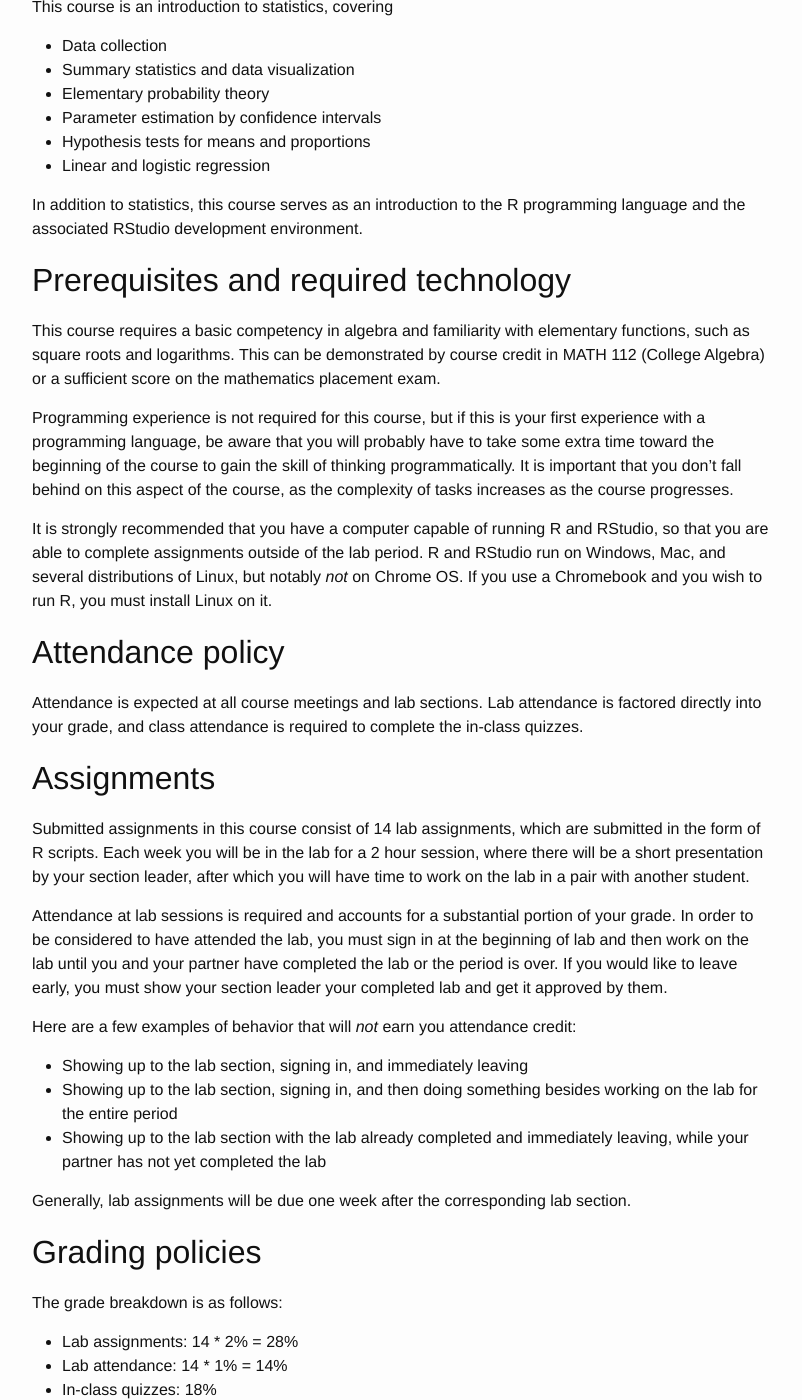
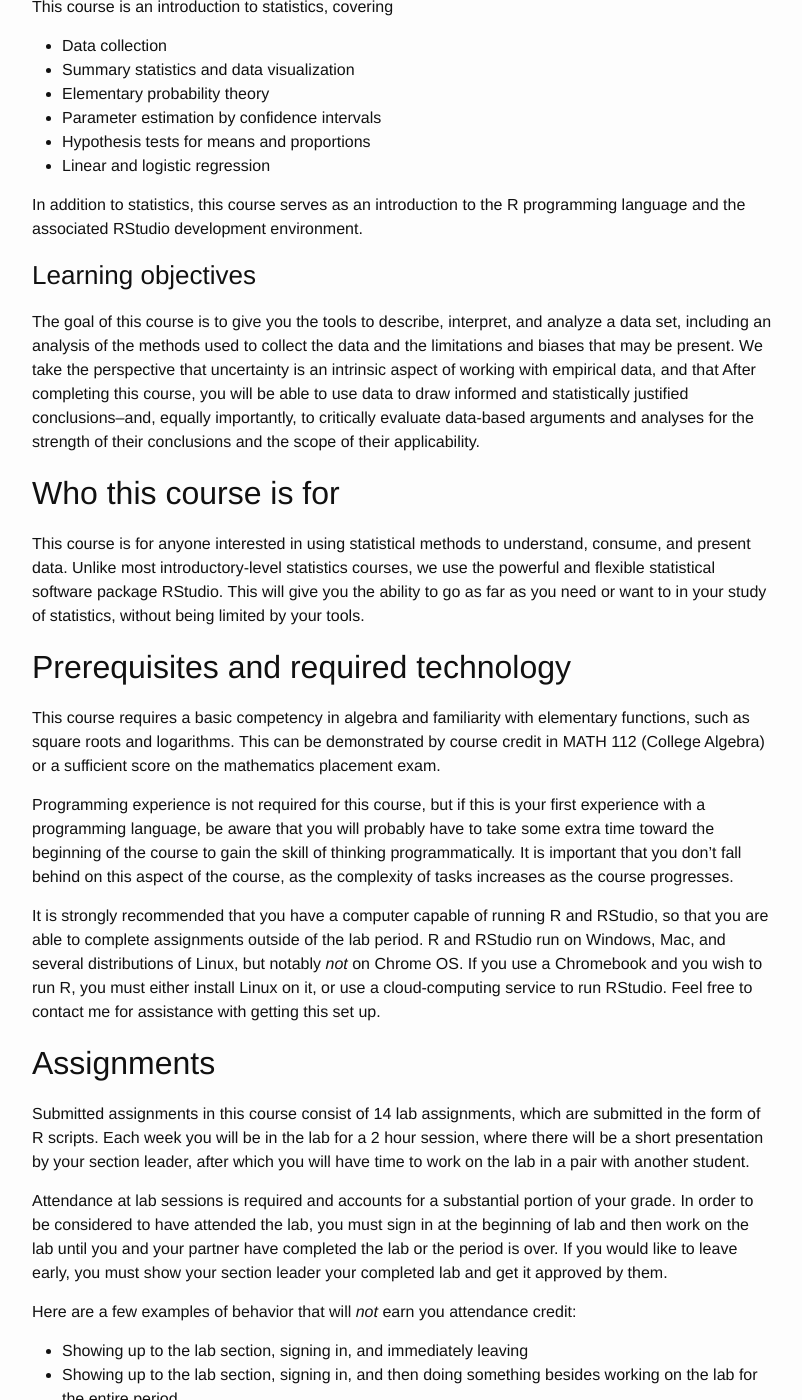
Before and after one commit to mpdylan/mpdylan.github.io, a Jekyll site: the page built from courses/ista116.md, in a window 1280 px wide and 1400 px high, scrolled down 274 px. Shown: the whole window, without its empty margins (238-1040 px from the left). Built offline with Jekyll 4.4.1, drawn with Linux system fonts in a browser that asks for light colours; some of the changed text lies outside the part shown.

Commit message:
some updates

```diff
--- a/courses/ista116.md
+++ b/courses/ista116.md
@@ -17,6 +17,18 @@ This course is an introduction to statistics, covering
 
 In addition to statistics, this course serves as an introduction to the R programming language and the associated RStudio development environment.
 
+### Learning objectives
+
+The goal of this course is to give you the tools to describe, interpret, and analyze a data set, including an analysis of the methods used to collect the data and the limitations and biases that may be present.
+We take the perspective that uncertainty is an intrinsic aspect of working with empirical data, and that
+After completing this course, you will be able to use data to draw informed and statistically justified conclusions--and, equally importantly, to critically evaluate data-based arguments and analyses for the strength of their conclusions and the scope of their applicability.
+
+## Who this course is for
+
+This course is for anyone interested in using statistical methods to understand, consume, and present data.
+Unlike most introductory-level statistics courses, we use the powerful and flexible statistical software package RStudio.
+This will give you the ability to go as far as you need or want to in your study of statistics, without being limited by your tools.
+
 ## Prerequisites and required technology
 
 This course requires a basic competency in algebra and familiarity with elementary functions, such as square roots and logarithms. This can be demonstrated by course credit in MATH 112 (College Algebra) or a sufficient score on the mathematics placement exam.
@@ -26,12 +38,8 @@ It is important that you don't fall behind on this aspect of the course, as the
 
 It is strongly recommended that you have a computer capable of running R and RStudio, so that you are able to complete assignments outside of the lab period.
 R and RStudio run on Windows, Mac, and several distributions of Linux, but notably *not* on Chrome OS.
-If you use a Chromebook and you wish to run R, you must install Linux on it.
-
-## Attendance policy
-
-Attendance is expected at all course meetings and lab sections.
-Lab attendance is factored directly into your grade, and class attendance is required to complete the in-class quizzes.
+If you use a Chromebook and you wish to run R, you must either install Linux on it, or use a cloud-computing service to run RStudio.
+Feel free to contact me for assistance with getting this set up.
 
 ## Assignments
 
@@ -54,7 +62,7 @@ Generally, lab assignments will be due one week after the corresponding lab sect
 The grade breakdown is as follows:
 * Lab assignments: 14 * 2% = 28%
 * Lab attendance: 14 * 1% = 14%
-* In-class quizzes: 18%
+* In-class quizzes and polls: 18%
 * Exams: 2 * 20% = 40%
 
 ## Academic Honesty
@@ -67,4 +75,10 @@ Specific to this course: it is encouraged that you work together with your fello
 
 Failing to cite your collaborators or copying code straight from other students may result in loss of credit for the assignment or formal Academic Integrity proceedings.
 
-## Students with disabilities
+### Special needs and accommodations
+
+Students who need special accommodation or services must register with the Disability Resources Center (DRC).
+See <https://drc.arizona.edu/> for details.
+
+In addition, you should request that the DRC send notification to your instructor of your need for accommodations as soon as possible.
+If your accommodations will impact your ability to participate in the normal course activities, please arrange a meeting with the instructor to discuss them.
```
Also changed, not shown: about.md (+8 -3 lines), courses/ista130.md (+8 -10 lines), courses/ista311.md (+1 -1 lines), teaching.md (+5 -7 lines).
